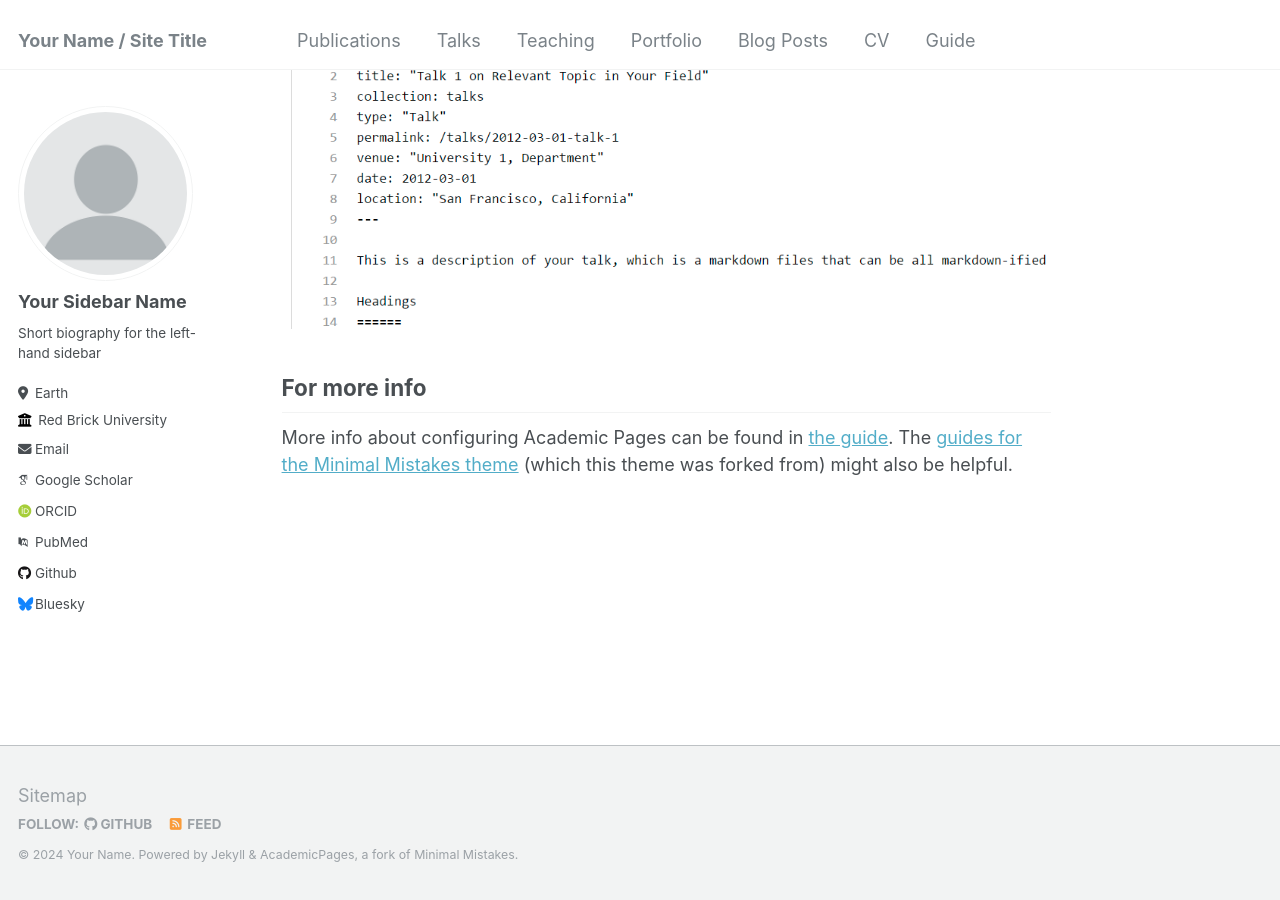
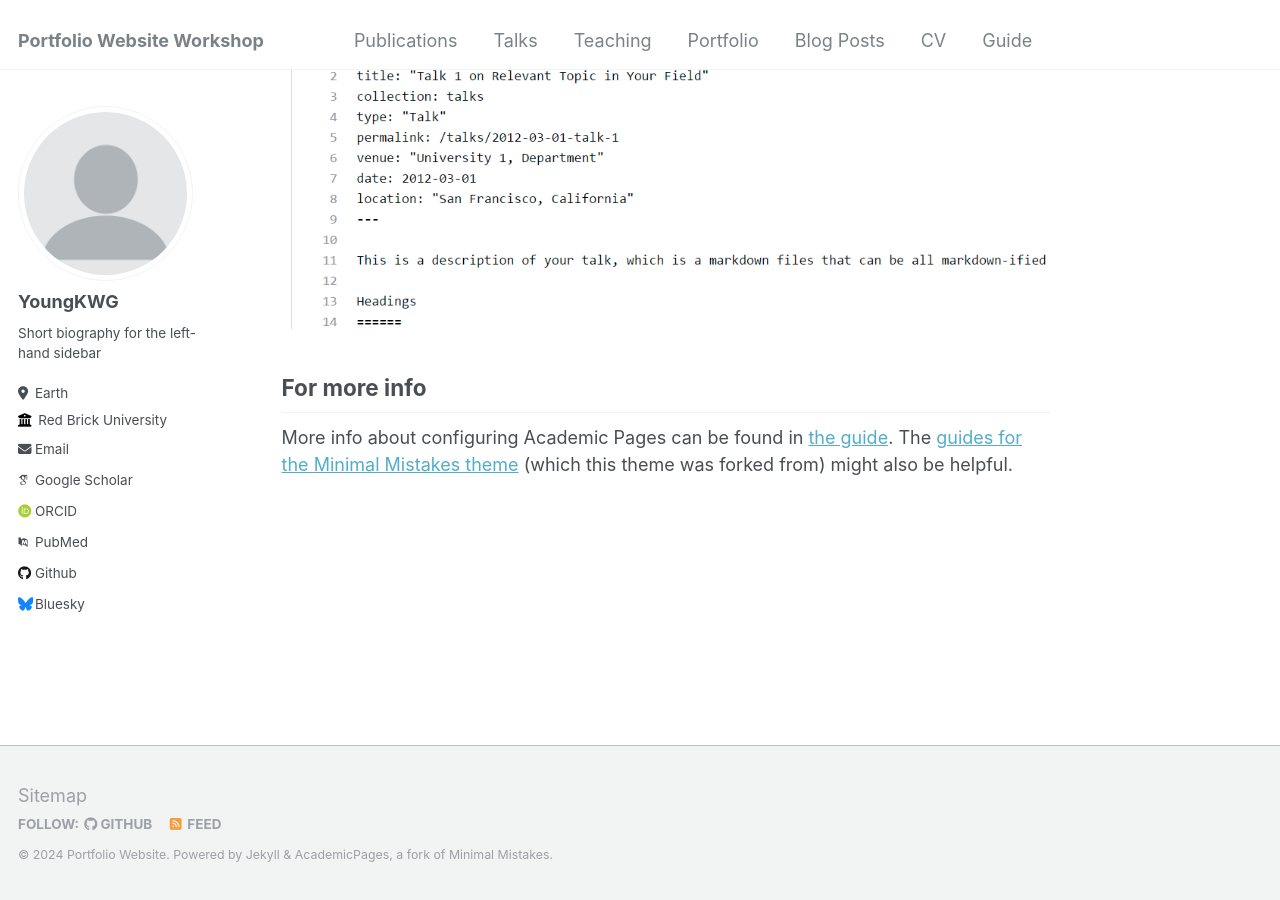
Before and after one commit to MartijnGosgens/scientificportfolio, a Jekyll site: the page built from _pages/about.md, in a window 1280 px wide and 900 px high, scrolled down 2660 px. Built offline with Jekyll 4.4.1, drawn with Linux system fonts in a browser that asks for light colours; some web fonts are replaced.

Commit message:
Update _config.yml

```diff
--- a/_config.yml
+++ b/_config.yml
@@ -8,13 +8,13 @@
 
 # Basic Site Settings
 locale                   : "en-US"
-title                    : "Your Name / Site Title"
+title                    : "Portfolio Website Workshop"
 title_separator          : "-"
-name                     : &name "Your Name"
-description              : &description "personal description"
-url                      : https://academicpages.github.io # the base hostname & protocol for your site e.g. "https://mmistakes.github.io"
+name                     : &name "Portfolio Website"
+description              : &description "Template for the YoungKWG Portfolio Website Workshop"
+url                      : https://martijngosgens.nl/scientificportfolio # the base hostname & protocol for your site e.g. "https://mmistakes.github.io"
 baseurl                  : "" # the subpath of your site, e.g. "/blog"
-repository               : "academicpages/academicpages.github.io"
+repository               : "martijngosgens/scientificportfolio"
 
 # Site Author - The following control what appear as part of the author content on the side bar.
 #               If a field is blank the icon and link will not appear, otherwise it will be shown.
@@ -22,7 +22,7 @@ repository               : "academicpages/academicpages.github.io"
 author:
   # Biographic information
   avatar           : "profile.png"
-  name             : "Your Sidebar Name"
+  name             : "YoungKWG"
   pronouns         : # example: "she/her"
   bio              : "Short biography for the left-hand sidebar"
   location         : "Earth"
```
